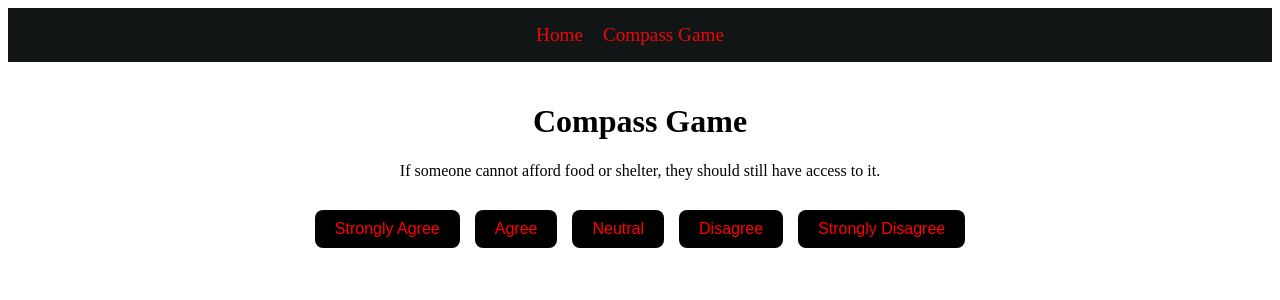
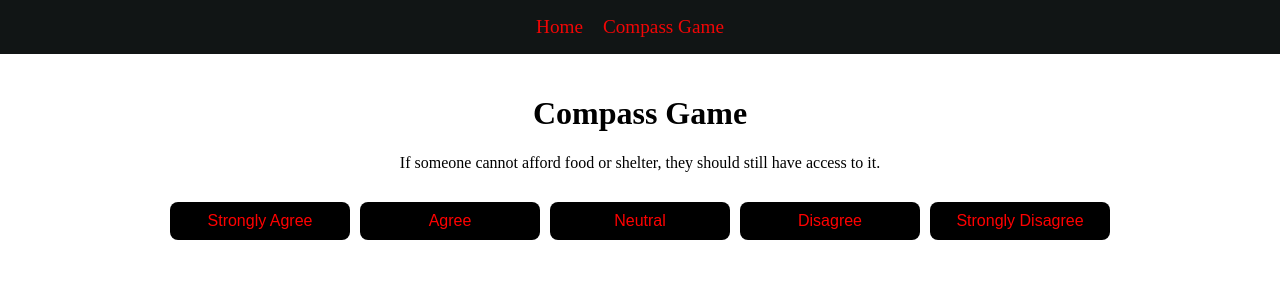
Before and after one commit to Sinabm3/Sina-Bayatmoghadam, an Angular app: page /compass-game in a window 1280 px wide. Shown: the top 300 px of the page. Built offline with nearby package versions, Linux system fonts and the light colour scheme.

Commit message:
Fixed Navbar

```diff
--- a/src/app/compass-game/compass-game.component.css
+++ b/src/app/compass-game/compass-game.component.css
@@ -1,4 +1,3 @@
-
 .compass-game-container {
   text-align: center;
   padding: 20px;
@@ -6,8 +5,9 @@
 
 .question-buttons {
   display: flex;
+  flex-wrap: wrap;
   justify-content: center;
-  gap: 15px;
+  gap: 10px;
   margin-top: 30px;
 }
 
@@ -20,6 +20,8 @@
   color: #ff0000;
   transition: background-color 0.3s, transform 0.2s;
   cursor: pointer;
+  flex: 1 1 45%;
+  max-width: 180px;
 }
 
 .question-buttons button:hover {
--- a/src/main.ts
+++ b/src/main.ts
@@ -3,4 +3,9 @@ import { appConfig } from './app/app.config';
 import { AppComponent } from './app/app.component';
 
 bootstrapApplication(AppComponent, appConfig)
-  .catch((err) => console.error(err));
+  .then(() => {
+    console.log('Application bootstrapped successfully');
+  })
+  .catch((err) => {
+    console.error('Error bootstrapping the application:', err);
+  });
--- a/src/styles.css
+++ b/src/styles.css
@@ -1 +1,5 @@
 /* You can add global styles to this file, and also import other style files */
+html, body {
+  margin: 0;
+  padding: 0;
+}
```
Also changed, not shown: src/app/app.component.css (line endings or trailing spaces).
